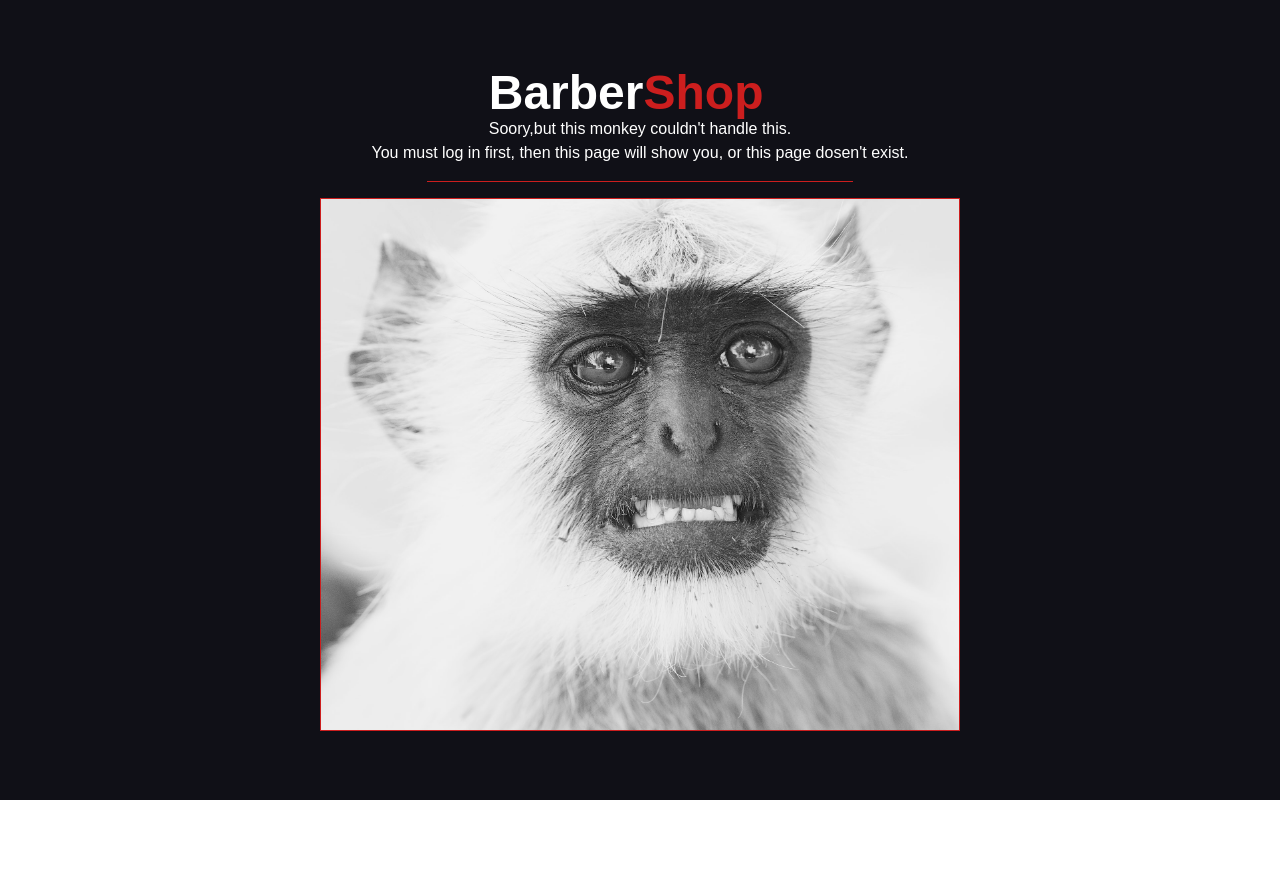
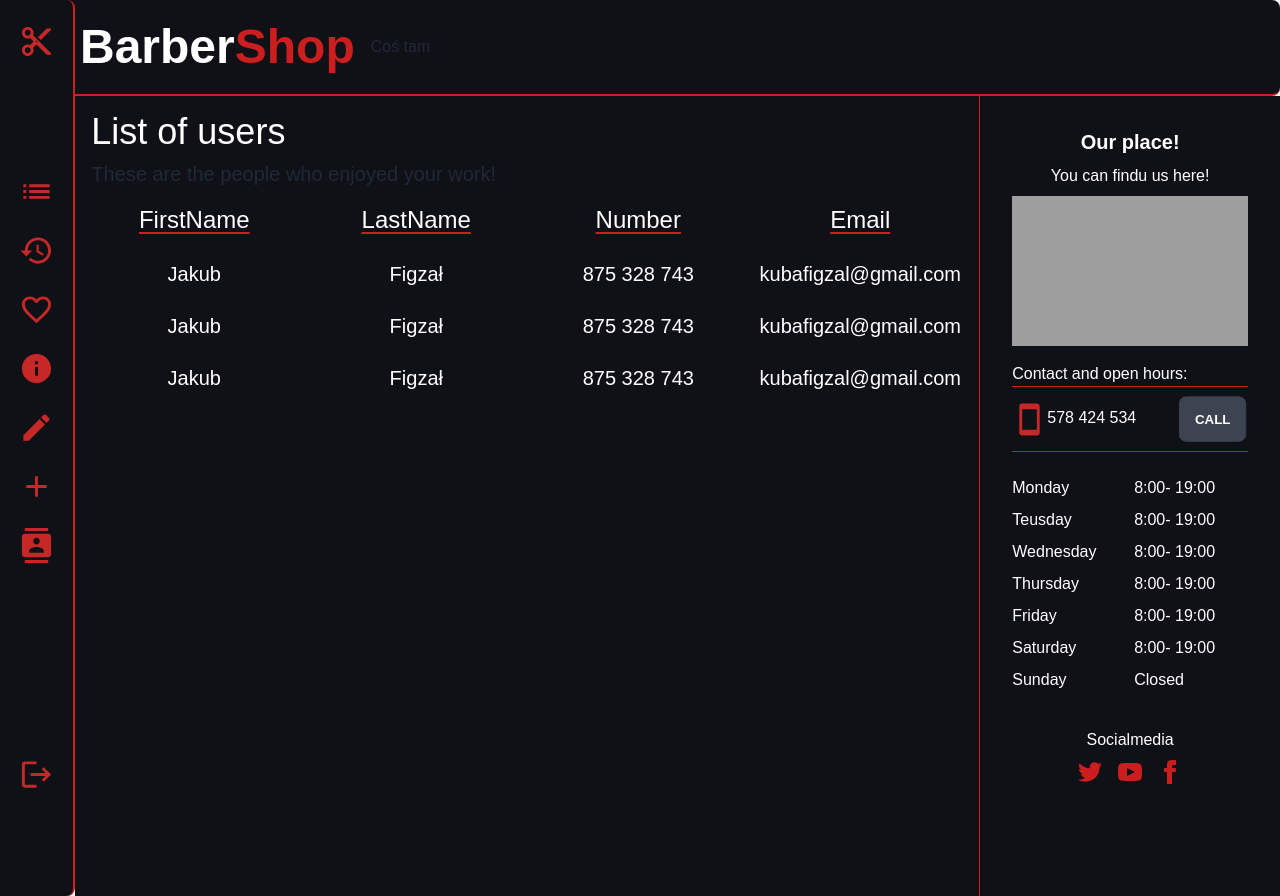
Before and after one commit to SamSepi0l-H3ll0-Fi3ND/BarberShop---Engineering-level, a React (Create React App) app: page /dashboard/userlist in a window 1280 px wide. Before the commit the page ends 800 px from the top, so only its background shows below. Built offline with nearby package versions, Linux system fonts and the light colour scheme; grey boxes are pictures that could not be loaded.

Commit message:
Add service works

```diff
--- a/src/App.js
+++ b/src/App.js
@@ -12,6 +12,7 @@ import ServicesList from "./Components/User/ServicesList";
 import EditUserInfo from "./Components/User/EditUserInfo";
 import NotFound404 from "./Pages/NotFound404";
 import AddService from "./Components/User/AddService";
+import UserList from "./Components/User/UserList";
 
 function App() {
   const byleco = true;
@@ -28,6 +29,7 @@ function App() {
           <Route path="favourite" element={<Favourite />} />
           <Route path="history" element={<History />} />
           <Route path="addservice" element={<AddService />} />
+          <Route path="userlist" element={<UserList />} />
         </Route>
         <Route path="*" element={<NotFound404 />} />
       </Routes>
--- a/src/Components/Sidebar.js
+++ b/src/Components/Sidebar.js
@@ -6,6 +6,7 @@ import EditIcon from "@mui/icons-material/Edit";
 import AddIcon from "@mui/icons-material/Add";
 import ListIcon from "@mui/icons-material/List";
 import HistoryIcon from "@mui/icons-material/History";
+import ContactsIcon from '@mui/icons-material/Contacts';
 import FavoriteBorderIcon from "@mui/icons-material/FavoriteBorder";
 import { Link } from "react-router-dom";
 const admin = true;
@@ -57,9 +58,18 @@ const Sidebar = () => {
           <Link to="/dashboard/addservice">
             <AddIcon
               fontSize="large"
+              className="self-center cursor-pointer "
+              sx={{ color: red[800] }}
+            ></AddIcon>
+          </Link>
+        )}
+        {admin && (
+          <Link to="/dashboard/userlist">
+            <ContactsIcon
+              fontSize="large"
               className="self-center cursor-pointer mb-20"
               sx={{ color: red[800] }}
-            ></AddIcon>
+            ></ContactsIcon>
           </Link>
         )}
       </div>
--- a/src/Components/User/AddService.js
+++ b/src/Components/User/AddService.js
@@ -1,6 +1,28 @@
+import API from "../../env";
 const AddService = () => {
+  async function AddServ(e) {
+    e.preventDefault();
+    const formdata = new FormData(e.target);
+    try {
+      const respone = await fetch(`${API}/services`, {
+        method: "POST",
+        headers:{
+          "Content-Type": "application/json"
+        },
+        body: JSON.stringify({
+          title: formdata.get("title").valueOf(),
+          description: formdata.get("description").valueOf(),
+          price: formdata.get("price").valueOf(),
+        }),
+      });
+    } catch (error) {
+      console.error(error);
+    }
+  }
+
   return (
     <div className="card p-4 w-full bg-main-dark rounded-none md:w-9/12">
+      <form onSubmit={AddServ}>
         <div class="flex flex-col space-y-4 card-body">
           <h2 class=" text-white text-center text-3xl underline  decoration-main-red underline-offset-8">
             Hi Owner!
@@ -12,6 +34,7 @@ const AddService = () => {
             <p className="text-2xl"> Name of Service:</p>
             <input
               type="text"
+              name="title"
               placeholder="Name of service"
               className="input input-bordered border-main-red max-w-xs"
             />{" "}
@@ -21,12 +44,14 @@ const AddService = () => {
               type="text"
               rows="8"
               cols="100"
+              name="description"
               placeholder="Description"
               className="rounded-md caret-transparent bg-[#2A303C] border-2 border-main-red resize-none text-left w-11/12 md:w-1/2"
             />{" "}
             <hr className="border-main-red w-4/5" />
             <p className="text-2xl"> Pirce:</p>
             <input
+              name="price"
               type="number"
               min="1"
               placeholder="Price"
@@ -36,12 +61,13 @@ const AddService = () => {
               <button className="btn btn-outline text-white">
                 List of services
               </button>
-            <button class="btn btn-success text-main-dark border-2 border-success max-w-xs  justify-center ">
+              <button class="btn btn-success text-main-dark border-2 border-success max-w-xs  justify-center">
                 Zapisz zmiany
               </button>{" "}
             </div>
           </div>
         </div>
+      </form>
     </div>
   );
 };
--- a/src/Components/User/Service.js
+++ b/src/Components/User/Service.js
@@ -1,19 +1,14 @@
 import { Link } from "react-router-dom";
-const Service = () => {
-  const reservation = {
-    typeofReservation: "Beard SPA",
-    descOfReservation: "Trimming,Contouring Bread + Oils + Hot Towel.",
-    date: "22-12-2022 ",
-    price: "100 zł",
-  };
+
+const Service = ({ data }) => {
+  const { title, description, price } = data;
+
   return (
     <div class="card w-11/12 mt-2 bg-[#171017] shadow-xl">
       <div class="flex flex-row card-body border-2 border-main-red rounded-xl h-full sm:gird-cols-1">
         <div className="flex flex-col w-5/12">
-          <span class="text-white font-bold ">
-            {reservation.typeofReservation}
-          </span>
-          <p className="truncate w-full ... 2xl:text-clip">{reservation.descOfReservation} </p>
+          <span class="text-white font-bold ">{title}</span>
+          <p className="truncate w-full ... 2xl:text-clip">{description}</p>
           <span>
             <label for="my-modal-4" class="btn btn-sm">
               ...
@@ -21,12 +16,10 @@ const Service = () => {
             <input type="checkbox" id="my-modal-4" class="modal-toggle" />
             <label for="my-modal-4" class="modal cursor-pointer">
               <label class="modal-box relative bg-main-dark" for="">
-                <h3 class="text-lg font-bold text-white">
-                  {reservation.typeofReservation}
-                </h3>
+                <h3 class="text-lg font-bold text-white">{title}</h3>
                 <div className="flex flex-nowrap py-4">
-                  <p class="">{reservation.descOfReservation}</p>
-                  <span className="text-white"> {reservation.price} </span>
+                  <p class="">{description}</p>
+                  <span className="text-white">{price} zł</span>
                 </div>
                 <button className="btn btn-error btn-outline mr-2">
                   Add to favourites
@@ -37,26 +30,32 @@ const Service = () => {
           </span>
         </div>
         <div className="flex items-center justify-end w-full">
-          <span className="mr-4 text-white hidden md:inline-flex"> {reservation.price} </span>
+          <span className="mr-4 text-white hidden md:inline-flex">
+            {price} zł
+          </span>
           <span>
             <label for="my-modal-3" class="btn btn-outline text-white">
               Arrange
             </label>
             <input type="checkbox" id="my-modal-3" class="modal-toggle" />
             <label for="my-modal-3" class="modal cursor-pointer">
-              <label class="modal-box relative bg-main-dark card card-side" for="">
+              <label
+                class="modal-box relative bg-main-dark card card-side"
+                for=""
+              >
                 <div className="card-body">
                   <p className="card-title text-2xl text-white">Arrange </p>
                   <p className="text-xl mt-2"> Make your arrange now!</p>
 
-                  <h3 class="text-lg font-bold text-white mt-8">
-                    {reservation.typeofReservation}
-                  </h3>
+                  <h3 class="text-lg font-bold text-white mt-8">{title}</h3>
                   <div className="flex flex-nowrap ">
-                    <p class="">{reservation.descOfReservation}</p>
-                    <span className="text-white"> {reservation.price} </span>
+                    <p class="">{description}</p>
+                    <span className="text-white">{price} zł</span>
                   </div>
-                  <input type="datetime-local" className="rounded-md mt-2 mb-2"/>
+                  <input
+                    type="datetime-local"
+                    className="rounded-md mt-2 mb-2"
+                  />
                   <div className="card-actions justify-end">
                     <button className="btn btn-success w-full">
                       Make arrange
--- a/src/Components/User/ServicesList.js
+++ b/src/Components/User/ServicesList.js
@@ -1,21 +1,36 @@
-
+import { useEffect, useState } from "react";
+import API from "../../env";
 import Service from "./Service";
 
 const ServicesList = () => {
+  const [data, setData] = useState(null);
+  useEffect(() => {
+    try {
+      fetch(`${API}/services`, {
+        method: "GET",
+        headers: {
+          "Content-Type": "application/json",
+        },
+      })
+        .then((response) => response.json())
+        .then((data) => setData(data));
+    } catch (error) {
+      console.log(error);
+    }
+  }, []);
+  function generateService() {
+    return;
+  }
+  const services =data ? data.map((item) =>
+    <Service key={item._id} data={item}/>
+  ): null;
+  console.log(services);
   return (
     <div className="card p-4 w-full bg-scroll bg-main-dark rounded-none md:w-9/12">
       <div className="mt-2 ml-2 ">
         <p className="text-4xl text-white">List of services </p>
         <p className="text-xl mt-2 mb-4"> What you need? We have it!</p>
-        <div className="overflow-y-scroll h-128">
-          <Service></Service>
-          <Service></Service>
-          <Service></Service>
-          <Service></Service>
-          <Service></Service>
-          <Service></Service>
-
-        </div>
+        <div className="overflow-y-scroll h-128">{services}</div>
       </div>
     </div>
   );
--- /dev/null
+++ b/src/Components/User/UserList.js
@@ -0,0 +1,45 @@
+const UserList = () => {
+  const user = {
+    FirstName: "Jakub",
+    LastName: "Figzał",
+    Number: "875 328 743",
+    Email: "kubafigzal@gmail.com",
+  };
+  return (
+    <div className="card p-4 w-full bg-main-dark rounded-none md:w-9/12">
+      <p className="text-4xl text-white">List of users </p>
+      <p className="text-xl mt-2 mb-4">
+        {" "}
+        These are the people who enjoyed your work!
+      </p>
+      <div className="grid grid-cols-4 gap-4 place-items-center text-white text-2xl underline underline-offset-4 decoration-main-red">
+        <p>FirstName</p>
+        <p>LastName</p>
+        <p>Number</p>
+        <p>Email</p>
+      </div>
+      <div className="overflow-y-scroll h-116">
+        <div className="grid grid-cols-4 gap-4 place-items-center text-white text-xl mt-6">
+          <div>{user.FirstName}</div>
+          <div>{user.LastName}</div>
+          <div>{user.Number}</div>
+          <div>{user.Email}</div>
+        </div>
+        <div className="grid grid-cols-4 gap-4 place-items-center text-white text-xl mt-6">
+          <div>{user.FirstName}</div>
+          <div>{user.LastName}</div>
+          <div>{user.Number}</div>
+          <div>{user.Email}</div>
+        </div>
+        <div className="grid grid-cols-4 gap-4 place-items-center text-white text-xl mt-6">
+          <div>{user.FirstName}</div>
+          <div>{user.LastName}</div>
+          <div>{user.Number}</div>
+          <div>{user.Email}</div>
+        </div>
+      </div>
+    </div>
+  );
+};
+
+export default UserList;
--- a/src/Components/example.js
+++ /dev/null
@@ -1,9 +0,0 @@
-const example = () => {
-    return (
-        <div className="mt-2">
-         <p className="text-center text-3xl underline text-blue-500 hover: text-green-300">Here we go!</p>
-        </div>
-     );
-}
-
-export default example
--- /dev/null
+++ b/src/env.js
@@ -0,0 +1,3 @@
+const API = "http://localhost:4000";
+
+export default API;
--- a/tailwind.config.js
+++ b/tailwind.config.js
@@ -5,6 +5,7 @@ module.exports = {
     extend: {
       height: {
         128: "48rem",
+        116: "40rem",
       },
       colors: {
         "main-red": "#CC1E1E",
```
Lines whose indentation alone changed are shown as unchanged.
